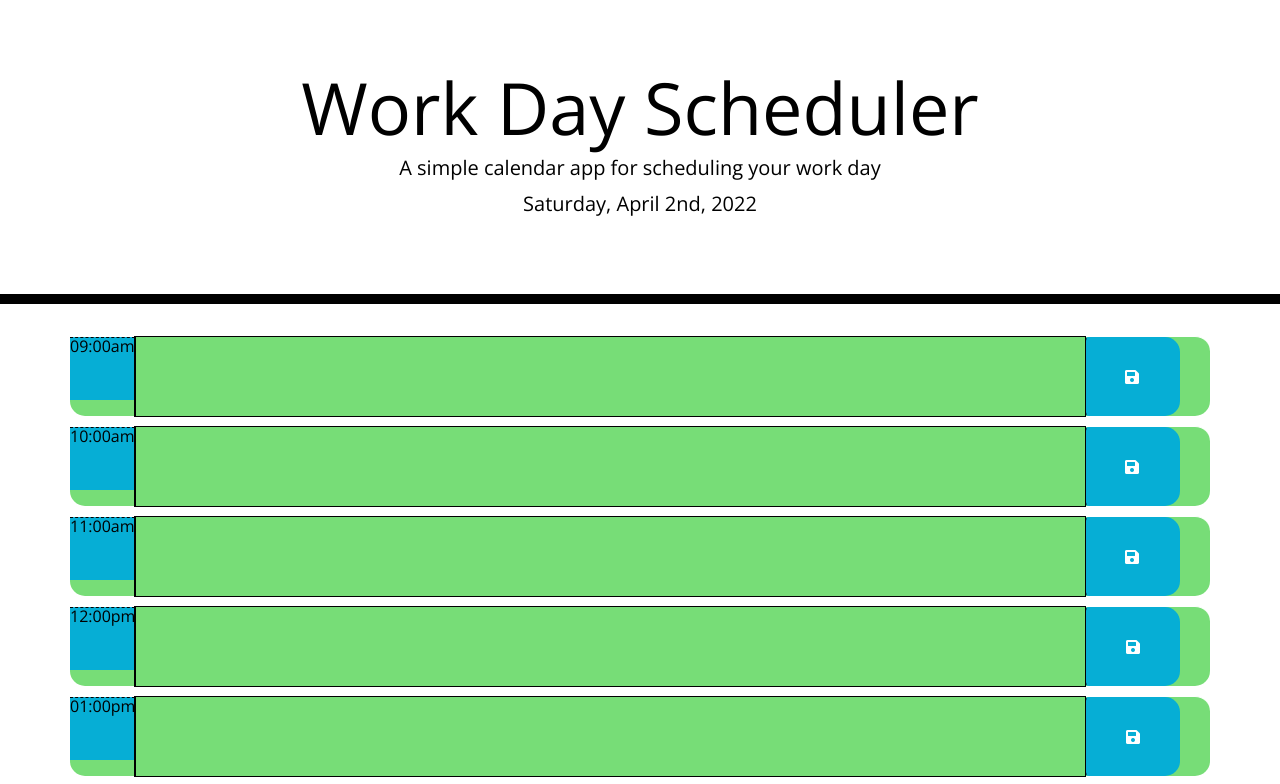
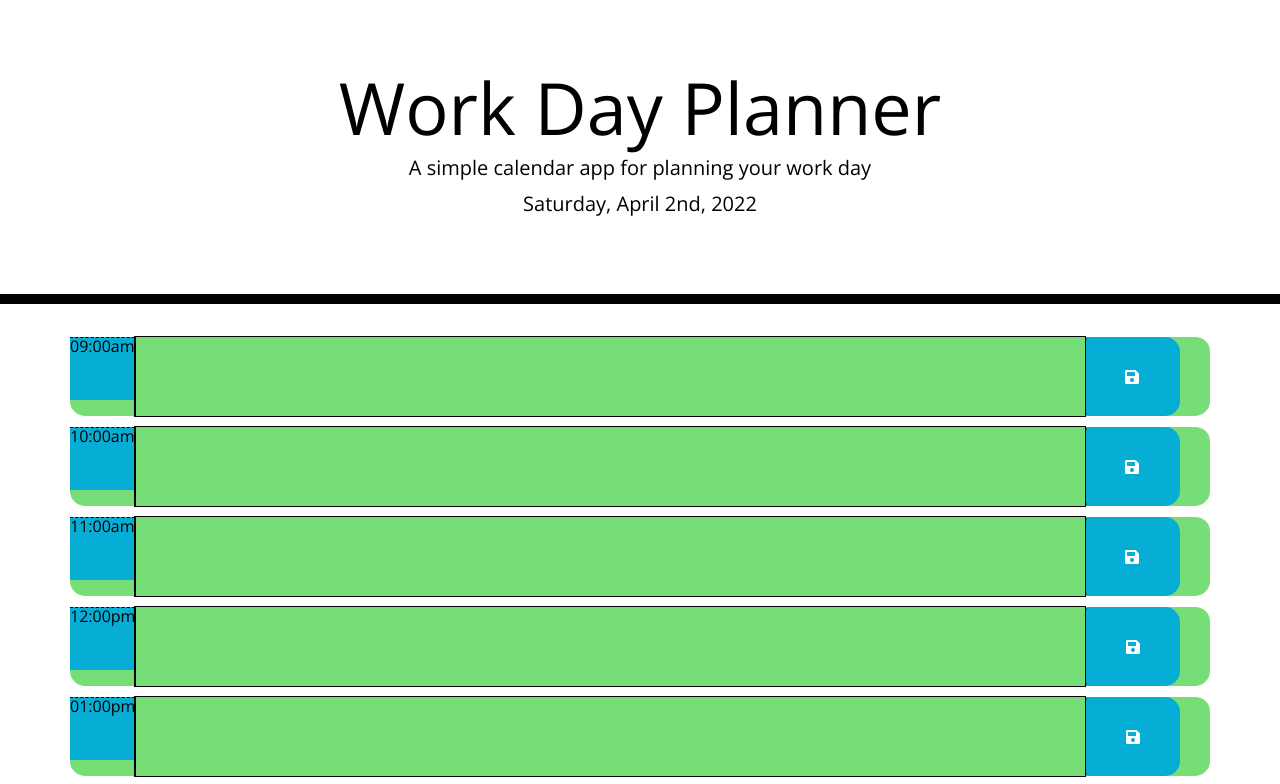
Before and after one commit to wmskillas/Day-Planner-HW5, a plain HTML site: page index.html in a window 1280 px wide. Shown: the top 784 px of the page. Drawn offline with nearby package versions, Linux system fonts and the light colour scheme.

Commit message:
added info to readme and changed the title in the html

```diff
--- a/index.html
+++ b/index.html
@@ -19,13 +19,13 @@
       rel="stylesheet"
     />
     <link rel="stylesheet" href="./Develop/css/style.css" />
-    <title>Work Day Scheduler</title>
+    <title>Work Day Planner</title>
   </head>
 
   <body>
     <header class="jumbotron">
-      <h1 class="display-3">Work Day Scheduler</h1>
-      <p class="lead">A simple calendar app for scheduling your work day</p>
+      <h1 class="display-3">Work Day Planner</h1>
+      <p class="lead">A simple calendar app for planning your work day</p>
       <p id="currentDay" class="lead"></p>
     </header>
     <div class="container">
```
Also changed, not shown: Develop/gif/Day-Planner-HW5.gif (added), 3 other files.
